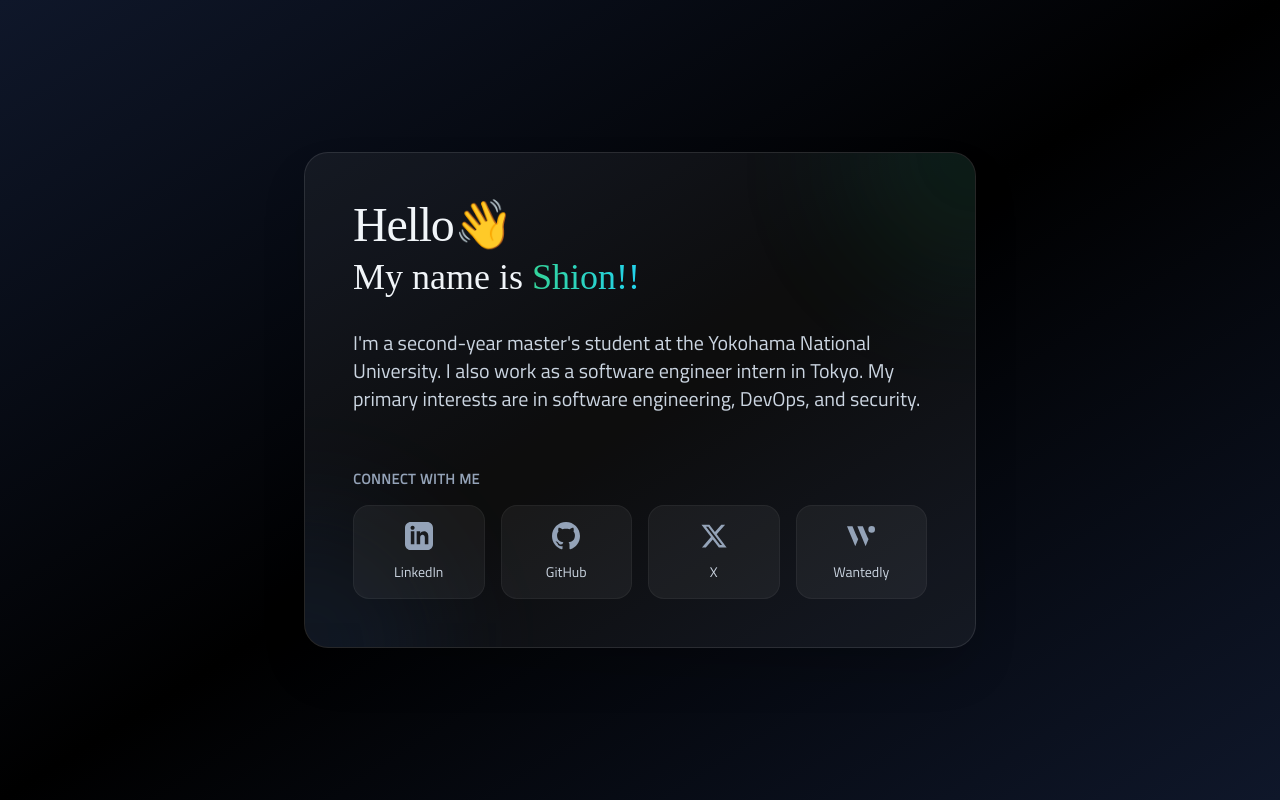
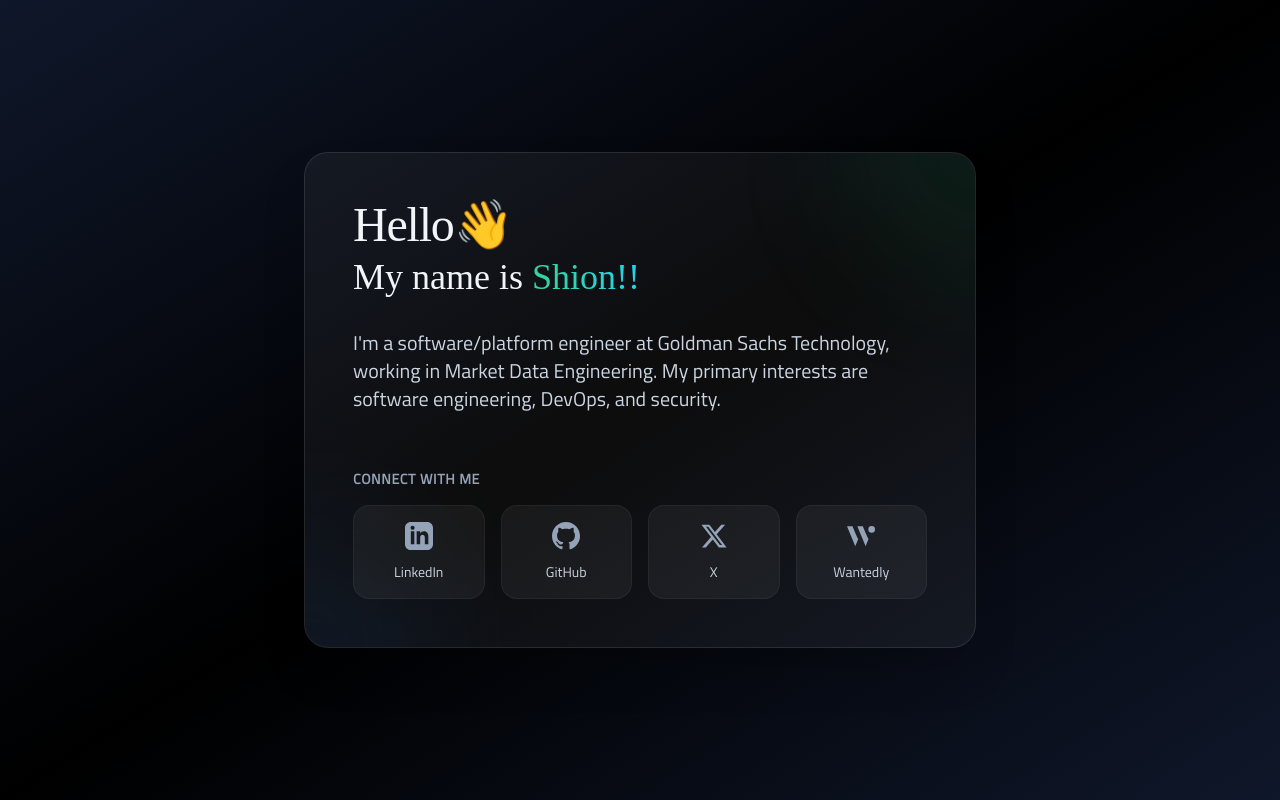
Before and after one commit to Shion1305/shion.pro-plain, a Nuxt app: page / in a window 1280 px wide. Built offline with nearby package versions, Linux system fonts and the light colour scheme; a web font is replaced by a local one.

Commit message:
content: update homepage with current engineering role

```diff
--- a/pages/index.vue
+++ b/pages/index.vue
@@ -4,7 +4,8 @@ useHead({
   meta: [
     {
       name: "description",
-      content: "Hi👋 I'm Shion Ichikawa!!",
+      content:
+        "Shion Ichikawa is a software/platform engineer at Goldman Sachs Technology, working in Market Data Engineering.",
     },
     {
       name: "viewport",
@@ -66,9 +67,8 @@ const socialLinks = [
 
         <!-- Bio -->
         <p class="text-lg sm:text-xl text-slate-300 font-titillium leading-relaxed">
-          I'm a second-year master's student at the Yokohama National University. I also work as a
-          software engineer intern in Tokyo. My primary interests are in software engineering,
-          DevOps, and security.
+          I'm a software/platform engineer at Goldman Sachs Technology, working in Market Data
+          Engineering. My primary interests are software engineering, DevOps, and security.
         </p>
 
         <!-- Social Links -->
```
